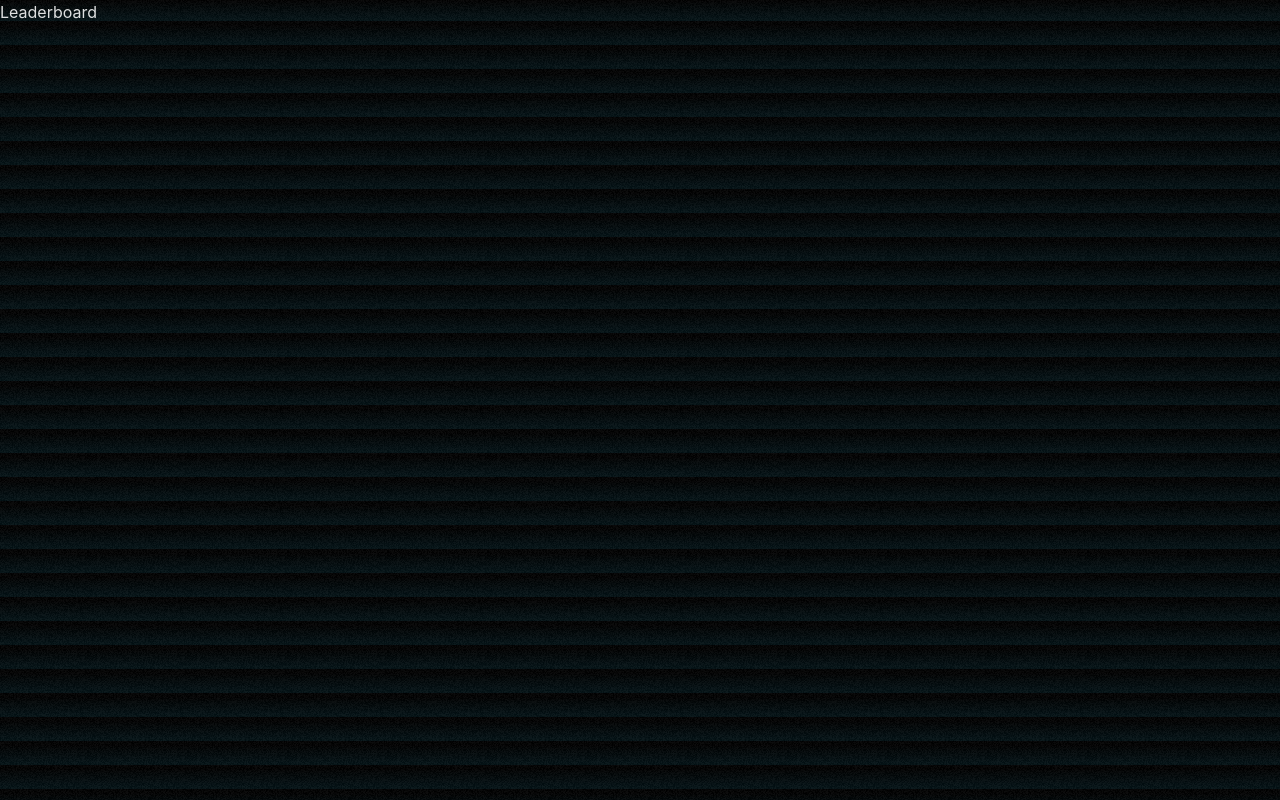
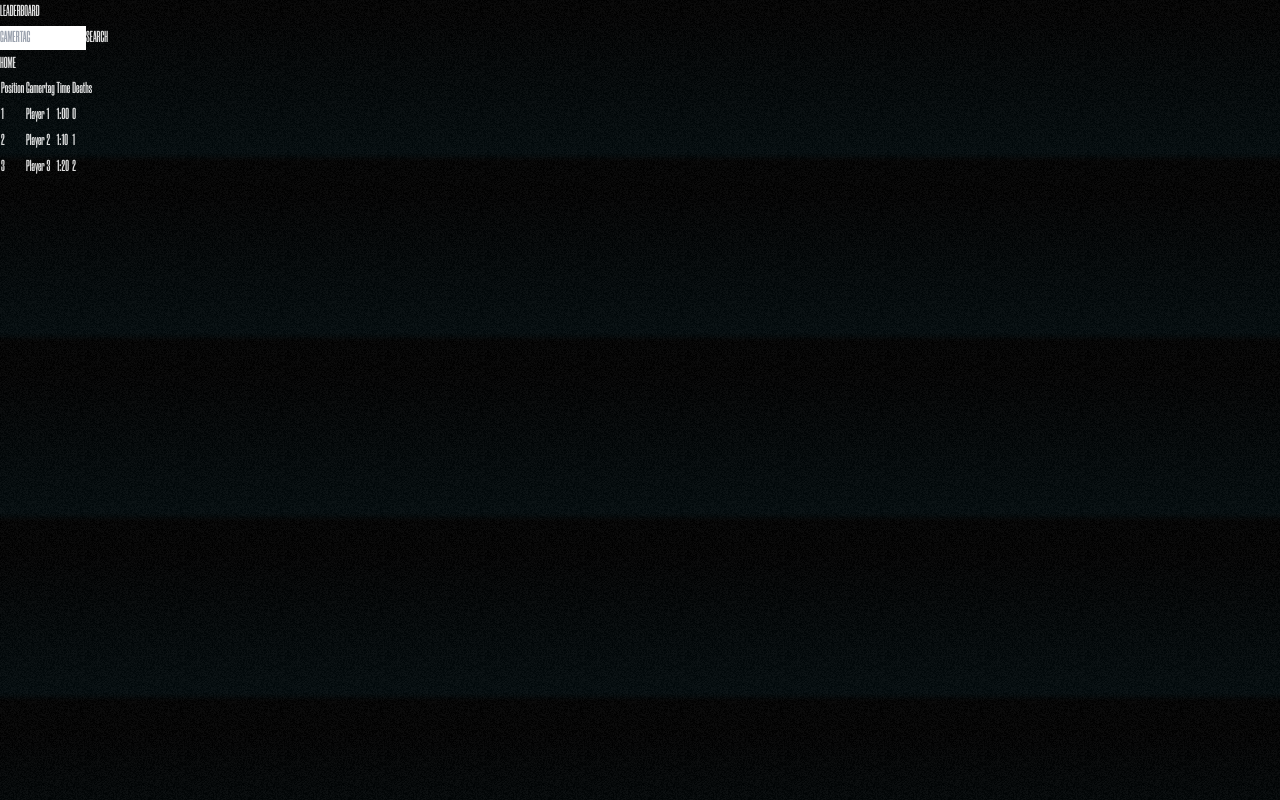
Before and after one commit to derek-0000/eerie-tides-landing, a React (Vite) app: page /leaderboard in a window 1280 px wide. Built offline with nearby package versions, Linux system fonts and the light colour scheme.

Commit message:
Updated Leaderboard and prepared elements to use fetch methods

```diff
--- a/src/App.css
+++ b/src/App.css
@@ -1,39 +1,18 @@
 html{
-  background-image: url(./assets/bg-noise.png), linear-gradient(180deg, #000000 0%,  #031115 85% , #000000 90%);
+  background-image: url(./assets/bg-noise.png), linear-gradient(180deg, #000000 0%,  #03111590 85% , #000000 90%);
 
 }
 .play-now-button {
   font-family: "MorganiteBold", sans-serif;
   transition: all .2s ease-out;
   margin: 0;
-  /* position: relative;
-  font-size: 8rem;
-  color: #1D1D1D;
-  opacity: 100%; */
 }
 
-/* .play-now-button:hover {
-  transition: all .5s;
+.story-container, .teammember-card, .call-to-action, .leaderboard-title, .table-header, .table-body, .player-input  {
+  font-family: "MorganiteBold", sans-serif;
 }
 
-.play-now-button:hover::after{
-  transform: translateY(-8px);
-}
-.play-now-button::after{
-  height: 100%;
-  transition: all .3s;
-  content: "PLAY NOW";
-  color: black;
-  background-color: white;
-  position: absolute;
-  left:0;
-  top:0;
-  margin: 0;
-} */
 
-.story-container, .teammember-card, .call-to-action{
-  font-family: "MorganiteBold", sans-serif;
-}
 
 @keyframes slideRight{
   0% {
@@ -79,3 +58,7 @@
   width: 3800px;
   animation: teamMembersSlide 45s linear infinite;
 }
+
+.player-input{
+
+}
--- a/src/App.tsx
+++ b/src/App.tsx
@@ -3,7 +3,6 @@
 import landing_temp_cover from "./assets/landing_temp_cover.jpeg";
 import title from "./assets/eerie_tides_logo.png";
 import TeamMembers from "./components/TeamMembers";
-import ResultsTable from "./components/ResultsTable";
 
 function App() {
   return (
@@ -58,7 +57,6 @@
           Leaderboard
         </Link>
       </div>
-      <ResultsTable />
     </>
   );
 }
--- a/src/components/ResultsTable.tsx
+++ b/src/components/ResultsTable.tsx
@@ -1,42 +1,50 @@
 import { useState, useEffect } from "react";
 
-interface Result {
+type Result = {
   gtag: string;
   time: string;
   deaths: number;
-}
+};
 
-export default function ResultsTable() {
-  const [resultsData, setResultsData] = useState<Result[]>([]);
+type Props = {
+  results: Result[] | null;
+  player: Result | null;
+};
 
-  useEffect(() => {
-    // Fetch data from MongoDB API endpoint
-    const fetchData = async () => {
-      try {
-        const response = await fetch("http://localhost:3000/api/records"); // Replace with your API endpoint
-        const data = await response.json();
-        setResultsData(data);
-      } catch (error) {
-        console.error("Error fetching data:", error);
-      }
-    };
-
-    fetchData();
-  }, []); // Empty dependency array ensures the effect runs only once when the component mounts
+export default function ResultsTable({ results, player }: Props) {
+  const result = [
+    {
+      gtag: "Player 1",
+      time: "1:00",
+      deaths: 0,
+    },
+    {
+      gtag: "Player 2",
+      time: "1:10",
+      deaths: 1,
+    },
+    {
+      gtag: "Player 3",
+      time: "1:20",
+      deaths: 2,
+    },
+  ];
 
   return (
     <div className="w-[100%]">
       <table className="w-full border-collapse border border-gray-400">
-        <thead>
+        <thead className="table-header text-5xl">
           <tr>
+            <th className="border border-gray-400 px-4 py-2">Position</th>
             <th className="border border-gray-400 px-4 py-2">Gamertag</th>
             <th className="border border-gray-400 px-4 py-2">Time</th>
             <th className="border border-gray-400 px-4 py-2">Deaths</th>
           </tr>
         </thead>
-        <tbody>
-          {resultsData.map((result) => (
+        <tbody className="table-body text-center text-3xl tracking-wider">
+          {result.map((result, index) => (
             <tr key={result.gtag}>
+              <td className="border border-gray-400 px-4 py-2">{index + 1}</td>
               <td className="border border-gray-400 px-4 py-2">
                 {result.gtag}
               </td>
@@ -48,6 +56,22 @@
               </td>
             </tr>
           ))}
+          {player && (
+            <tr>
+              <td className="border text-yellow-300 border-gray-400 px-4 py-2">
+                4
+              </td>
+              <td className="border text-yellow-300 border-gray-400 px-4 py-2">
+                You
+              </td>
+              <td className="border text-yellow-300 border-gray-400 px-4 py-2">
+                1:30
+              </td>
+              <td className="border text-yellow-300 border-gray-400 px-4 py-2">
+                3
+              </td>
+            </tr>
+          )}
         </tbody>
       </table>
     </div>
--- a/src/main.tsx
+++ b/src/main.tsx
@@ -1,6 +1,7 @@
 import React from 'react'
 import ReactDOM from 'react-dom/client'
 import App from './App.tsx'
+import LeaderboardPage from './pages/LeaderboardPage.tsx';
 import {
   createBrowserRouter,
   RouterProvider,
@@ -14,7 +15,7 @@
   },
   {
     path: "leaderboard",
-    element: <div>Leaderboard</div>,
+    element: <LeaderboardPage/>,
   },
 ]);
 
--- a/src/pages/LeaderboardPage.tsx
+++ b/src/pages/LeaderboardPage.tsx
@@ -1,3 +1,86 @@
+import { Link } from "react-router-dom";
+import ResultsTable from "../components/ResultsTable";
+import { useEffect, useState } from "react";
+
 export default function LeaderboardPage() {
+  const [resultsData, setResultsData] = useState([]);
+  const [player, setPlayer] = useState(null);
+  const [buttonLoading, setButtonLoading] = useState(false);
 
+  const handleSearch = async () => {
+    setButtonLoading(true);
+    const response = await new Promise((resolve) => {
+      setTimeout(() => {
+        setButtonLoading(false);
+        resolve({ gtag: "Player 1", time: "1:00", deaths: 0 });
+      }, 400);
+    });
+  };
+
+  useEffect(() => {
+    // const fetchData = async () => {
+    //   try {
+    //     const response = await fetch("http://localhost:3000/api/records");
+    //     const data = await response.json();
+    //     setResultsData(data);
+    //   } catch (error) {
+    //     console.error("Error fetching data:", error);
+    //   }
+    // };
+    // fetchData();
+  }, []);
+
+  return (
+    <div className="p-16">
+      <div className="flex justify-between items-center mb-8">
+        <div className="leaderboard-title text-7xl ">LEADERBOARD</div>
+        <div className="h-full flex justify-right items-center gap-8">
+          <div className="flex ">
+            <input
+              type="text"
+              className="h-14 w-full px-4 text-6xl player-input bg-transparent border border-gray-400 rounded-r-none focus:outline-none"
+              placeholder="GAMERTAG"
+            />
+            <button
+              disabled={buttonLoading}
+              onClick={handleSearch}
+              className="min-w-36 flex items-center justify-center call-to-action text-4xl bg-white text-black px-8 py-2 rounded-sm rounded-l-none"
+            >
+              {buttonLoading ? (
+                <svg
+                  className="animate-spin h-5 w-5 text-black"
+                  xmlns="http://www.w3.org/2000/svg"
+                  fill="none"
+                  viewBox="0 0 24 24"
+                >
+                  <circle
+                    className="opacity-25"
+                    cx="12"
+                    cy="12"
+                    r="10"
+                    stroke="currentColor"
+                    stroke-width="4"
+                  ></circle>
+                  <path
+                    className="opacity-75"
+                    fill="currentColor"
+                    d="M4 12a8 8 0 018-8V0C5.373 0 0 5.373 0 12h4zm2 5.291A7.962 7.962 0 014 12H0c0 3.042 1.135 5.824 3 7.938l3-2.647z"
+                  ></path>
+                </svg>
+              ) : (
+                "SEARCH"
+              )}
+            </button>
+          </div>
+          <Link
+            to={"/"}
+            className="call-to-action text-4xl bg-white text-black px-8 py-2 rounded-sm"
+          >
+            HOME
+          </Link>
+        </div>
+      </div>
+      <ResultsTable player={player} results={resultsData.slice(0,14)} />
+    </div>
+  );
 }
```
